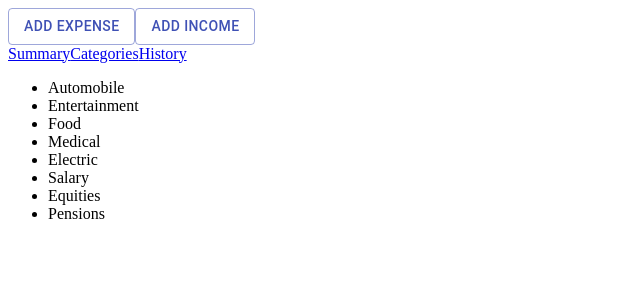
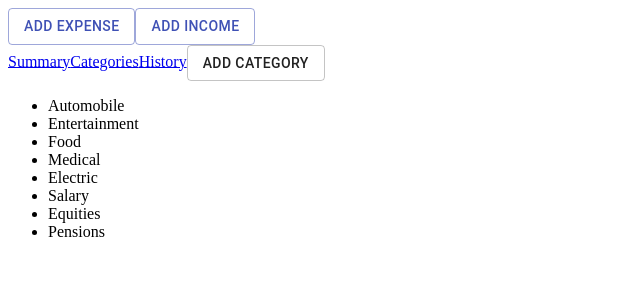
Before and after one commit to LuizaAv/aca-final-project-lge, a React (Create React App) app: page /Categories in a window 1280 px wide. Shown: the top 300 px of the page, without its empty margins (0-640 px from the left). Built offline with nearby package versions, Linux system fonts and the light colour scheme.

Commit message:
feat(Categories) used AddCategory component

```diff
--- a/src/pages/Categories/Categories.js
+++ b/src/pages/Categories/Categories.js
@@ -1,5 +1,6 @@
 import React from 'react';
 
+import AddCategory from './AddCategory';
 import { useStoreContext } from '../../store/storeContext';
 
 export default function Categories() {
@@ -7,6 +8,7 @@ export default function Categories() {
 
   return (
     <>
+      <AddCategory />
       <ul>
         {state.categories.map(category => (
           <li>{category.name}</li>
```
